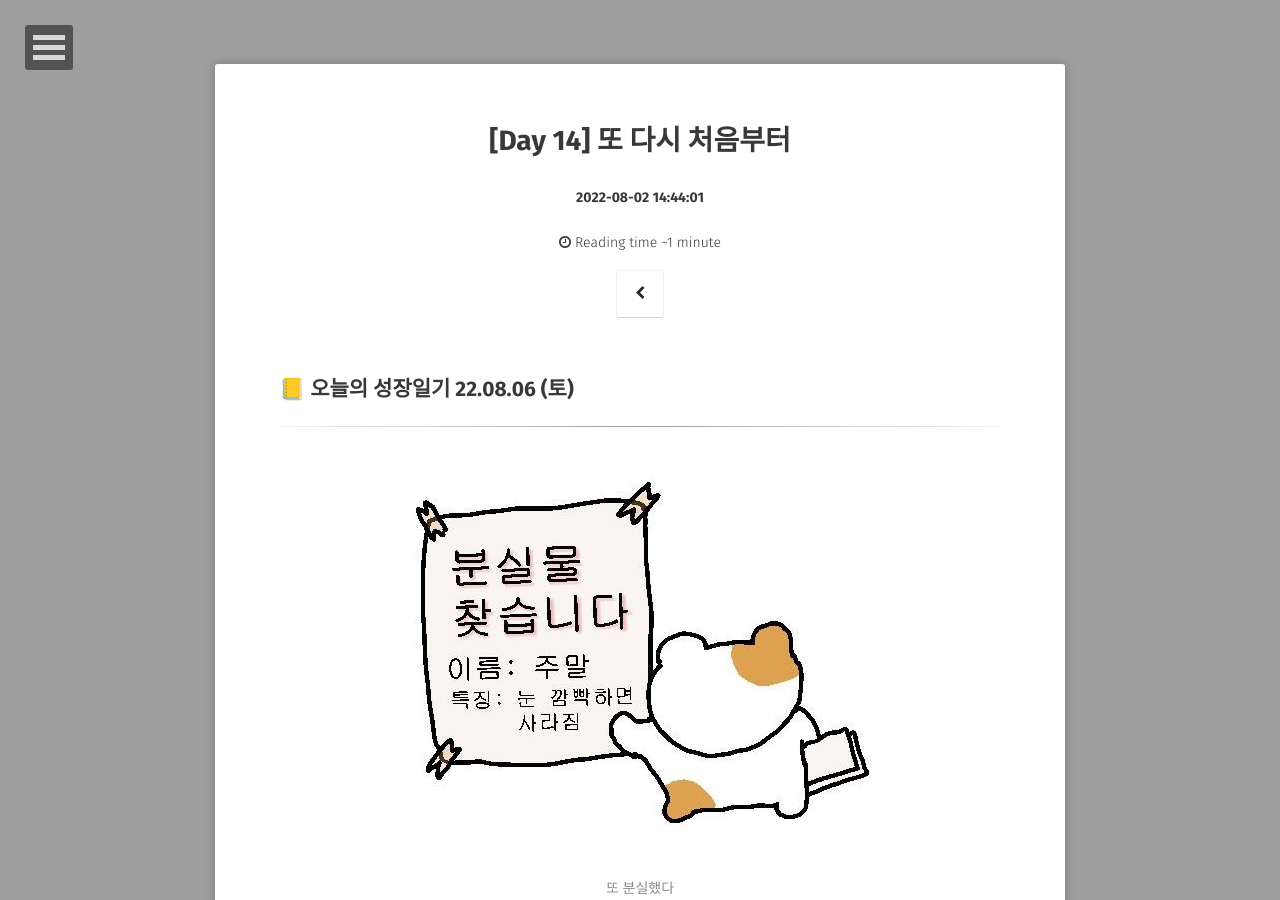
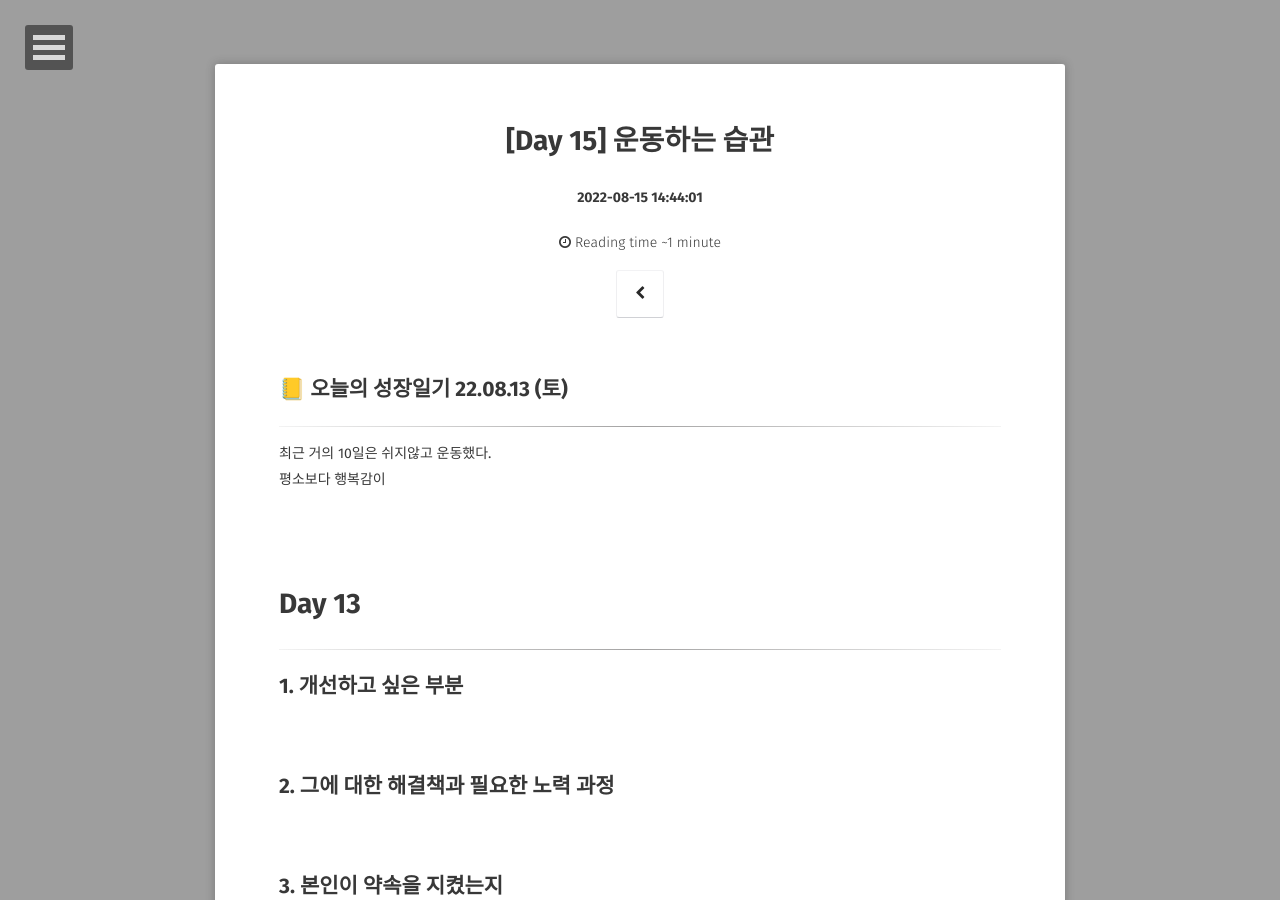
Before and after one commit to KYJKY/KYJKY.github.io, a Jekyll site: the page built from _posts/2022-08-13-[GrowUp-15].markdown, in a window 1280 px wide and 900 px high. Built offline with Jekyll 4.4.1, drawn with Linux system fonts in a browser that asks for light colours; some web fonts are replaced; comment, search, counter and statistics services are not loaded; some of the changed text lies outside the part shown.

Commit message:
날짜수정, day15

```diff
--- a/_posts/2022-08-06-[GrowUp-14].markdown
+++ b/_posts/2022-08-13-[GrowUp-15].markdown
@@ -1,21 +1,22 @@
 ---
 layout: post
-title: "[Day 14] 또 다시 처음부터"
-date: 2022-08-02 23:44:01 +09:00
-excerpt: "이정도면 병이다 <br>22.08.02 (화)"
+title: "[Day 15] 운동하는 습관"
+date: 2022-08-15 23:44:01 +09:00
+excerpt: "쇠질은 나를 이롭게 한다 <br>22.08.13 (토)"
 growup: true
 categories: growup
 comments: true
 ---
-## 📒 오늘의 성장일기 22.08.06 (토)
+## 📒 오늘의 성장일기 22.08.13 (토)
 ---------------------------
 
-<figure>
+<!-- <figure>
     <a href="/assets/img/grow/2022-07-31/weekend.jpg"><img src="/assets/img/grow/2022-07-31/weekend.jpg"></a>
     <figcaption style="text-align:center">또 분실했다</figcaption>
-</figure>
+</figure> -->
 
-내 안에 열정이 무한했으면 좋겠다.
+최근 거의 10일은 쉬지않고 운동했다.
+평소보다 행복감이
 
 <br>
 <br>
```
Also changed, not shown: other parts of _posts/2022-08-13-[GrowUp-15].markdown (+0 -4 lines).
